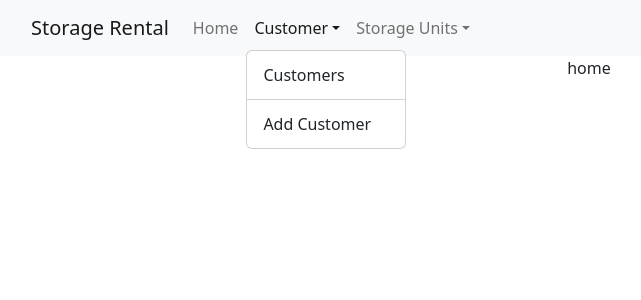
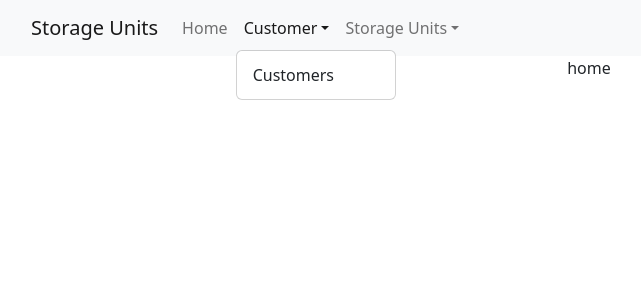
Before and after one commit to blee2125/storage-rental-v2, a React (Create React App) app: page / in a window 1280 px wide. Both pictures are taken after a click on the button "Customer". Shown: the top 300 px of the page, without its empty margins (51-692 px from the left). Built offline with nearby package versions, Linux system fonts and the light colour scheme.

Commit message:
update to link from href

```diff
--- a/src/components/View/NavBar.js
+++ b/src/components/View/NavBar.js
@@ -2,27 +2,24 @@ import Container from 'react-bootstrap/Container';
 import Nav from 'react-bootstrap/Nav';
 import Navbar from 'react-bootstrap/Navbar';
 import NavDropdown from 'react-bootstrap/NavDropdown';
+import { Link } from 'react-router-dom';
 
 function NavBar() {
   return (
     <Navbar bg="light" expand="lg">
       <Container>
-        <Navbar.Brand href="#home">Storage Rental</Navbar.Brand>
+        <Navbar.Brand as={Link} to="/">Storage Units</Navbar.Brand>
         <Navbar.Toggle aria-controls="basic-navbar-nav" />
         <Navbar.Collapse id="basic-navbar-nav">
           <Nav className="me-auto">
-            <Nav.Link href="#home">Home</Nav.Link>
+            <Nav.Link as={Link} to="/">Home</Nav.Link>
             <NavDropdown title="Customer" id="basic-nav-dropdown">
-              <NavDropdown.Item href="/customers">Customers</NavDropdown.Item>
-              <NavDropdown.Divider />
-              <NavDropdown.Item href="#action/3.4">
-                Add Customer
-              </NavDropdown.Item>
+              <NavDropdown.Item as={Link} to="/customers">Customers</NavDropdown.Item>
             </NavDropdown>
             <NavDropdown title="Storage Units" id="basic-nav-dropdown">
-              <NavDropdown.Item href="/storage-units">Storage Units</NavDropdown.Item>
+              <NavDropdown.Item as={Link} to="/storage-units">Storage Units</NavDropdown.Item>
               <NavDropdown.Divider />
-              <NavDropdown.Item href="#action/3.4">
+              <NavDropdown.Item as={Link} to="/storage-units/add">
                 Add Storage Unit
               </NavDropdown.Item>
             </NavDropdown>
```
